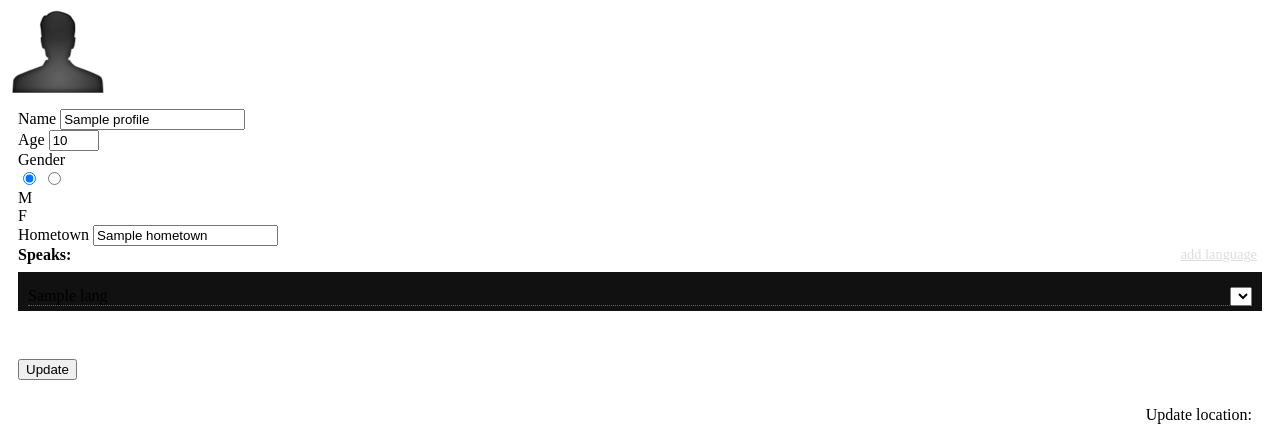
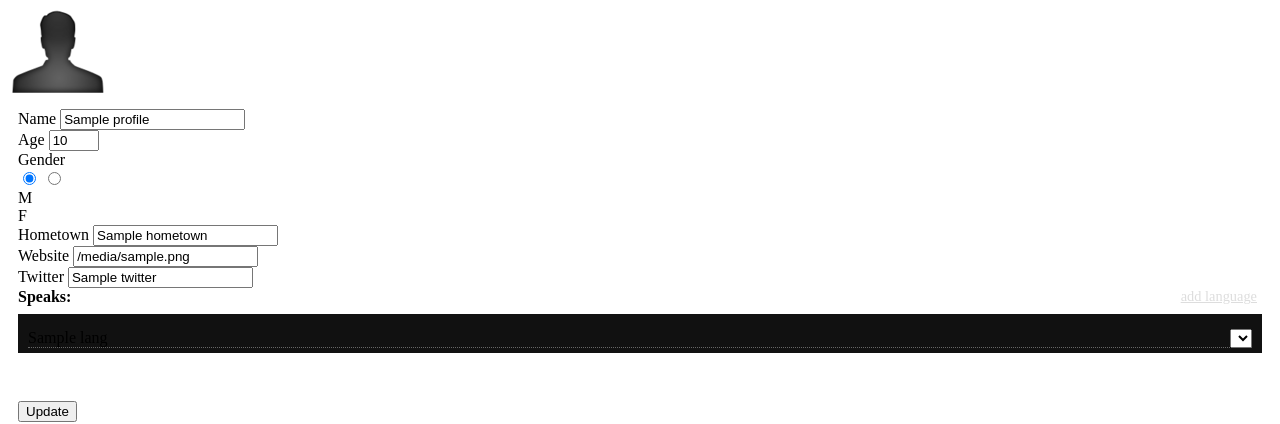
Before and after one commit to letsgetrandy/meetnspeak, a Django app: template mns/templates/profile.html in a window 1280 px wide. Shown: the part 174-598 px from the top of the page. Run offline with Django 3.2, Linux system fonts and the light colour scheme; the template is opened without the code that fills it: most values are stand-ins (such as "Sample title", 1, 10 or a date in 2020); lists and menus that the app fills with data are empty; some libraries are stand-ins or nearby versions.

Commit message:
user profile

```diff
--- a/mns/templates/profile.html
+++ b/mns/templates/profile.html
@@ -135,6 +135,14 @@ ul.languages select {
             <label>Hometown</label>
             <input type="text" name="hometown" value="{{ profile.hometown }}">
         </div>
+        <div class="field">
+            <label>Website</label>
+            <input type="text" name="website" value="{{ profile.website }}">
+        </div>
+        <div class="field">
+            <label>Twitter</label>
+            <input type="text" name="twitter" value="{{ profile.twitter }}">
+        </div>
 
 
         <div class="field">
--- a/mns/templates/user.html
+++ b/mns/templates/user.html
@@ -66,7 +66,7 @@ ul.languages li {
 <main>
 <div class="split">
     <div class="profile">
-        <p><strong>Gender:</strong> {{ profile.gender }}</p>
+        <p><strong>Gender:</strong> {% if profile.gender == 1 %}Male{% elif profile.gender == -1 %}Female{% endif %}</p>
 
         <strong>Speaks:</strong>
         <ul class="languages">
@@ -74,6 +74,9 @@ ul.languages li {
             <li>{{ l.name }} <em>({{ l.levelname }})</em></li>
             {% endfor %}
         </ul>
+        <p>{% if profile.hometown %}<strong>Hometown:</strong> {{ profile.hometown }}<br>{% endif %}
+            {% if profile.website %}<strong>Website:</strong> {{ profile.website }}<br>{% endif %}
+            {% if profile.twitter %}<strong>Twitter:</strong> @{{ profile.twitter }}<br>{% endif %}</p>
     </div>
     <div class="mapdiv">
         <span class="map"></span>
```
Also changed, not shown: mns/views.py (+6 -4 lines).
